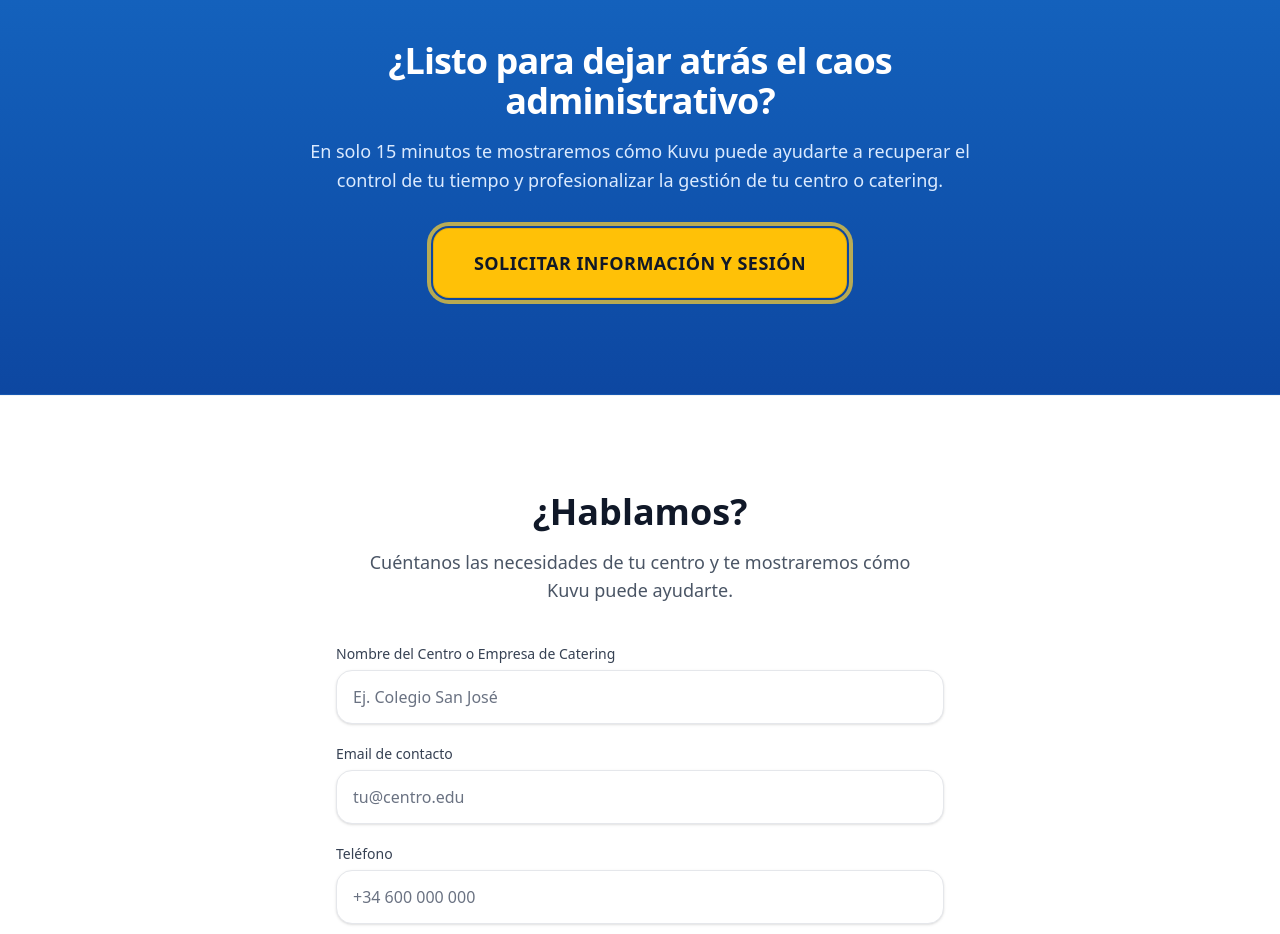
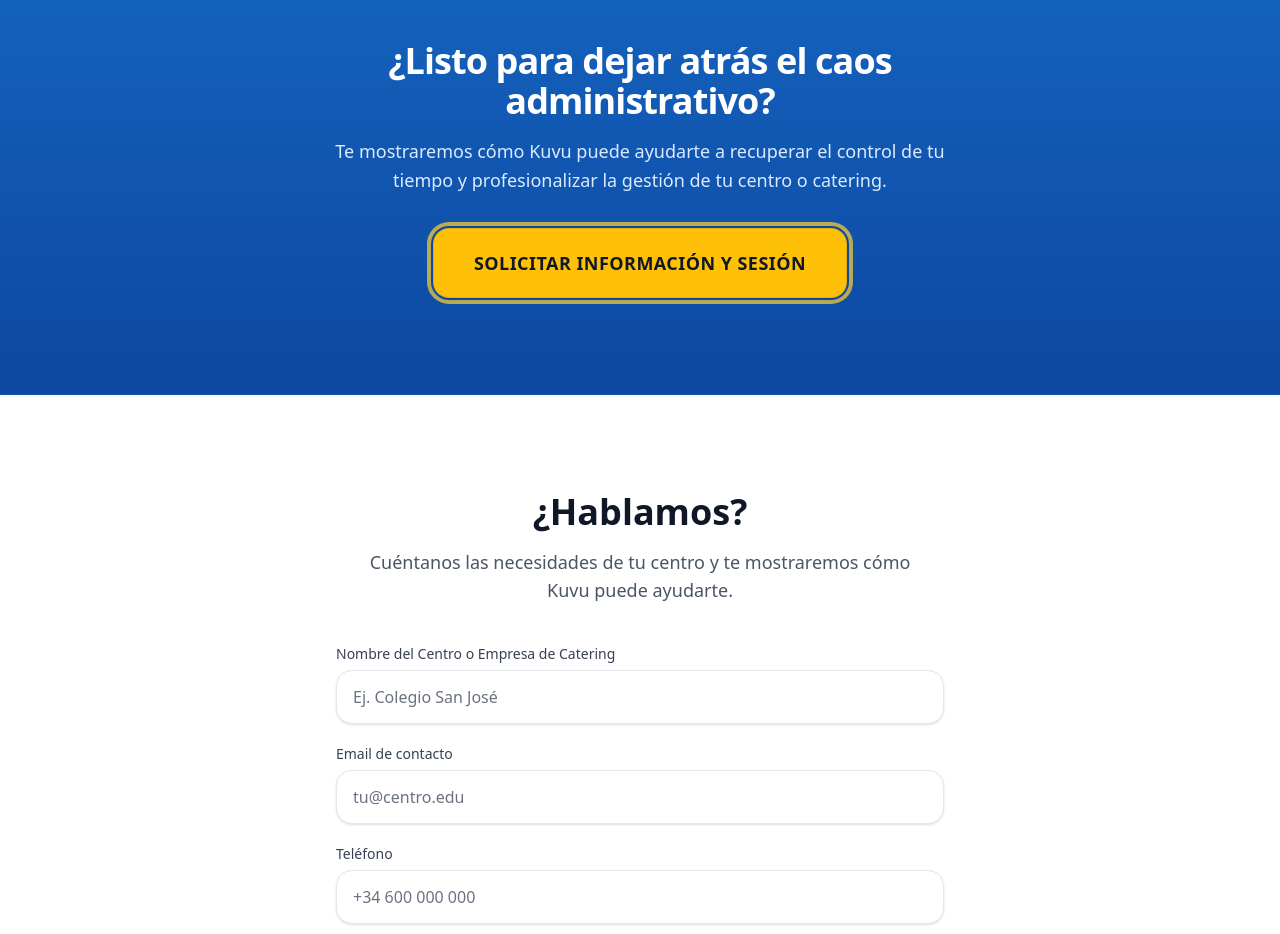
Before and after one commit to andreacb1995/kuvu-landing-page, a React (Vite) app: page / in a window 1280 px wide. Shown: the part 2960-3894 px from the top of the page. Built offline with nearby package versions, Linux system fonts and the light colour scheme; no server answers.

Commit message:
error 15 min

```diff
--- a/src/Landing.tsx
+++ b/src/Landing.tsx
@@ -421,7 +421,7 @@
             ¿Listo para dejar atrás el caos administrativo?
           </h2>
           <p className="mb-8 max-w-2xl mx-auto text-base sm:text-lg leading-normal md:leading-relaxed text-blue-100">
-            En solo 15 minutos te mostraremos cómo Kuvu puede ayudarte a recuperar el control de tu tiempo y
+            Te mostraremos cómo Kuvu puede ayudarte a recuperar el control de tu tiempo y
             profesionalizar la gestión de tu centro o catering.
           </p>
           <a
```
